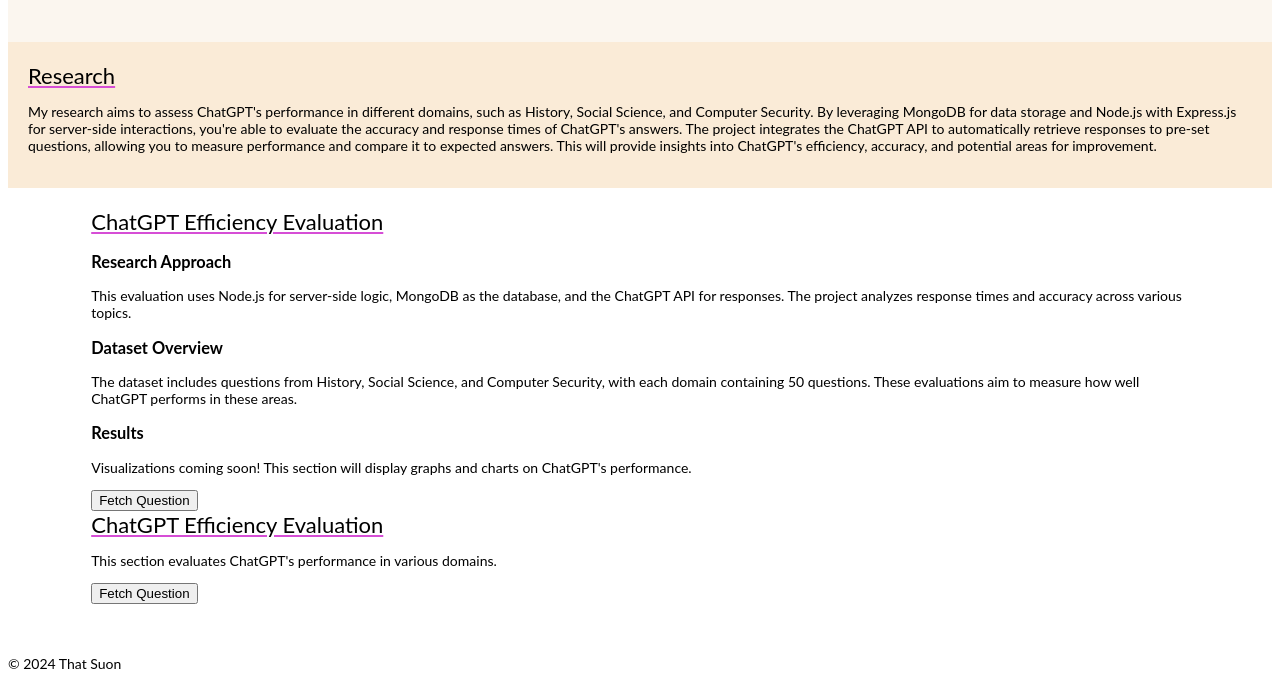
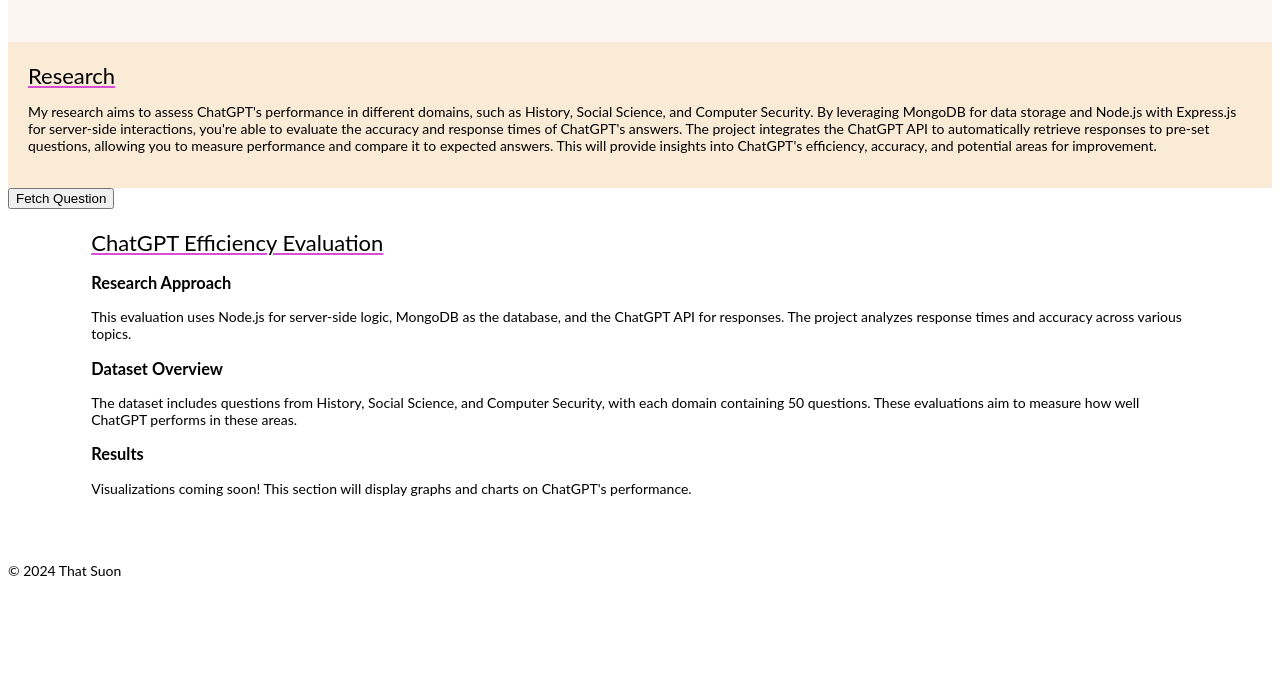
Before and after one commit to tsuon/tsuon.github.io, a website: page public/index.html in a window 1280 px wide. Shown: the part 513-1207 px from the top of the page. After the commit the page ends 1114 px from the top, so only its background shows below. Drawn offline with Linux system fonts and the light colour scheme.

Commit message:
button fix

```diff
--- a/public/index.html
+++ b/public/index.html
@@ -100,22 +100,17 @@
 
             <h3>Results</h3>
             <p>Visualizations coming soon! This section will display graphs and charts on ChatGPT's performance.</p>
-            <section id="question-fetch">
-              <!-- The button to fetch a question -->
-              <button id="fetchQuestion">Fetch Question</button>
 
-              <!-- The container to display the fetched question and results -->
-              <div id="questionContainer"></div>
         </section>
-            <section id="chatgpt-efficiency">
-              <h2>ChatGPT Efficiency Evaluation</h2>
-              <p>This section evaluates ChatGPT's performance in various domains.</p>
+      </td>
+    </tr>
 
     <section id="question-fetch">
       <button id="fetchQuestion">Fetch Question</button>
       <div id="questionContainer"></div>
     </section>
-            </section>
+
+    <!-- Place the script here -->
     <script>
       document.getElementById('fetchQuestion').addEventListener('click', async () => {
         try {
@@ -160,11 +155,6 @@
       });
     </script>
 
-
-        </section>
-      </td>
-    </tr>
-
     <table style="width:100%;border:0px;border-spacing:0px;border-collapse:separate;margin-right:auto;margin-left:auto;"><tbody>
         <tr>
           <td style="padding:0px">
```
Lines whose indentation alone changed are shown as unchanged.
